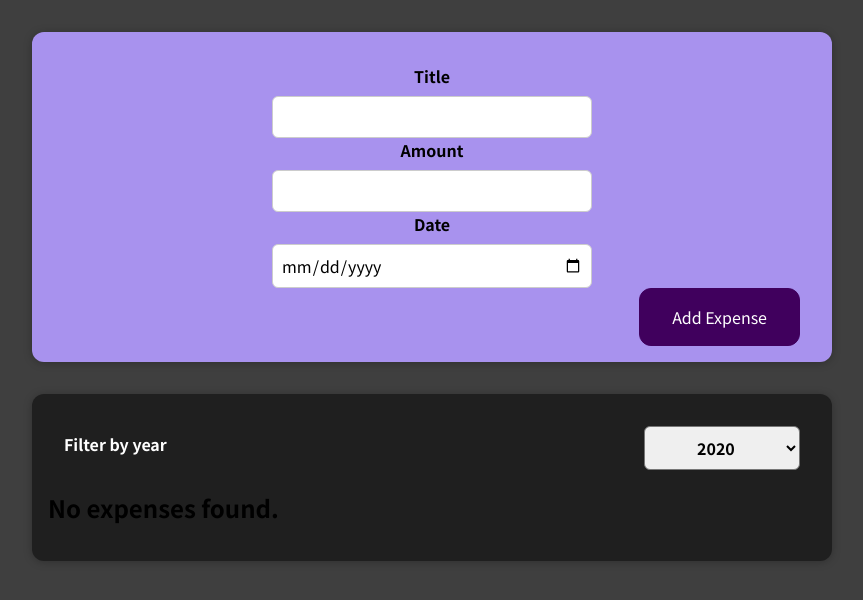
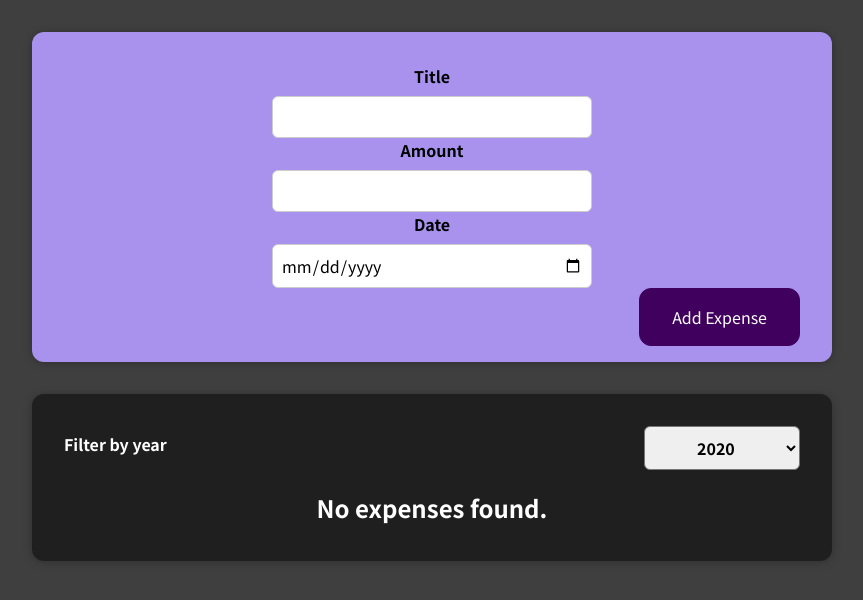
Before and after one commit to jalonghurst/expenses_dashboard, a React (Create React App) app: page / in a window 1280 px wide. Shown: the top 600 px of the page, without its empty margins (208-1071 px from the left). Built offline with nearby package versions, Linux system fonts and the light colour scheme.

Commit message:
update ExpenseList css

```diff
--- a/src/components/Expenses/ExpensesList.js
+++ b/src/components/Expenses/ExpensesList.js
@@ -4,7 +4,7 @@ import './ExpensesList.css';
 
 const ExpensesList = props => {
      if (props.items.length > 0) {
-       return <h2 className="expenses-list_fallback">No expenses found.</h2>;
+       return <h2 className="expenses-list__fallback">No expenses found.</h2>;
      }
 
     return <ul className="expenses-list">
```
